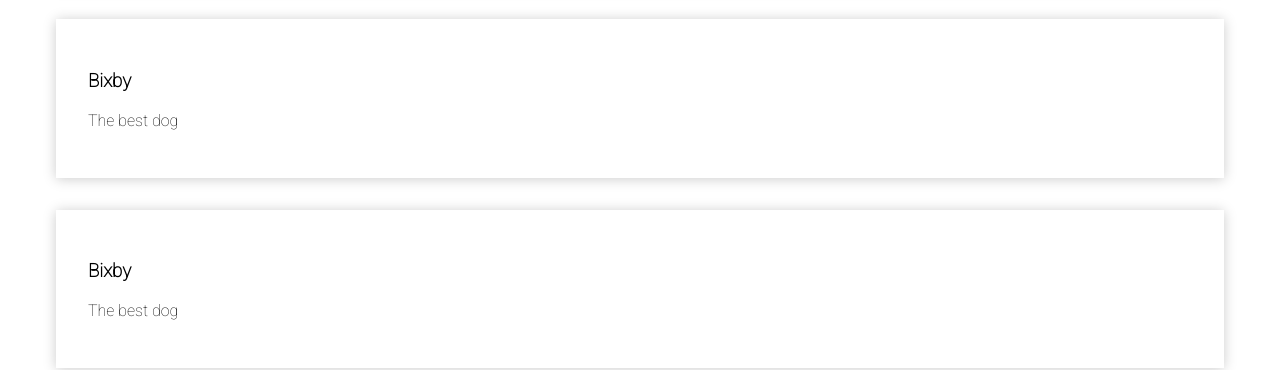
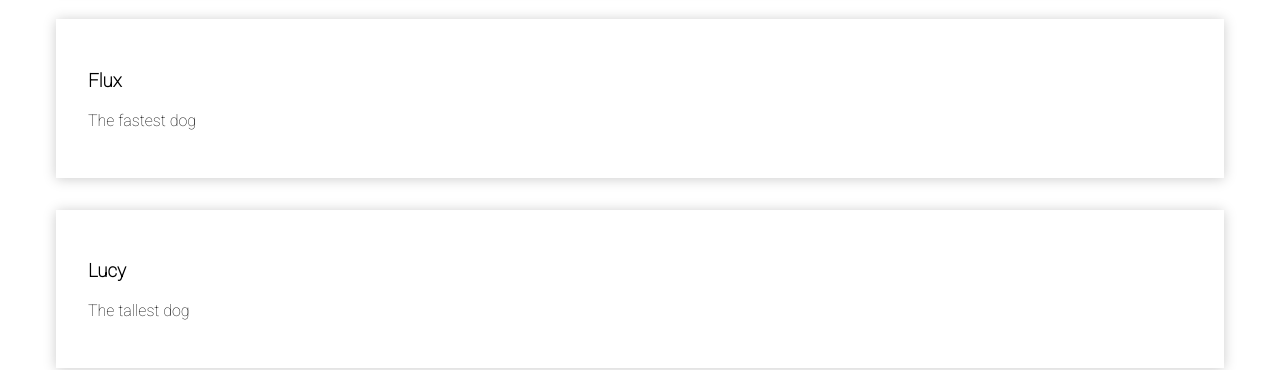
Before and after one commit to 2W-J2H2/barkwire, a Vue app: page / in a window 1280 px wide. Shown: the part 424-794 px from the top of the page. Built offline with nearby package versions, Linux system fonts and the light colour scheme.

Commit message:
updated the Dog component in order to make it dynamic, creating a 'props' object inside of the export default object, and then passing name & description down from the 'Dogs' component (with the purpose of the information being retrieved from an API down the line)

```diff
--- a/src/components/Dog.vue
+++ b/src/components/Dog.vue
@@ -1,11 +1,17 @@
 <template>
     <div class="dog">
-        <h3>Bixby</h3>
-        <p>The best dog</p>
+        <h3>{{name}}</h3>
+        <p>{{description}}</p>
     </div>
 </template>
 
 <script>
+export default {
+    props: {
+        name: String,
+        description: String
+    }
+}
 </script>
 
 <style lang="scss">
--- a/src/components/Dogs.vue
+++ b/src/components/Dogs.vue
@@ -1,13 +1,22 @@
 <template>
     <ul class="dogs">
         <li>
-          <Dog />
+          <Dog
+            name="Bixby"
+            description="The best dog"
+          />
         </li>
         <li>
-          <Dog />
+          <Dog
+            name="Flux"
+            description="The fastest dog"
+          />
         </li>
         <li>
-          <Dog />
+          <Dog
+            name="Lucy"
+            description="The tallest dog"
+          />
         </li>
       </ul>
 </template>
```
